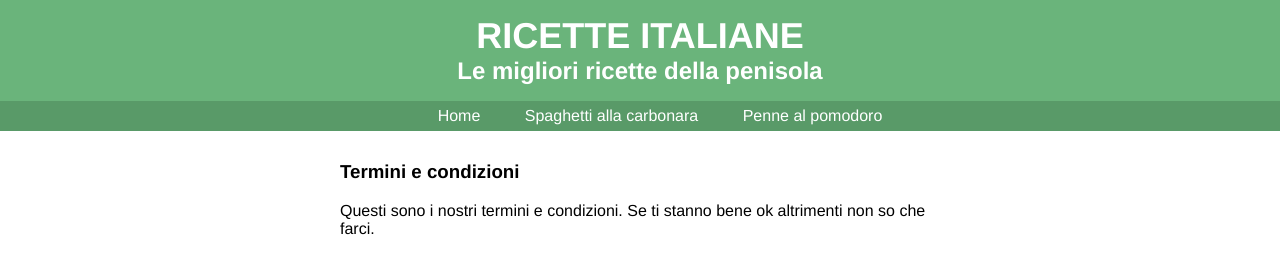
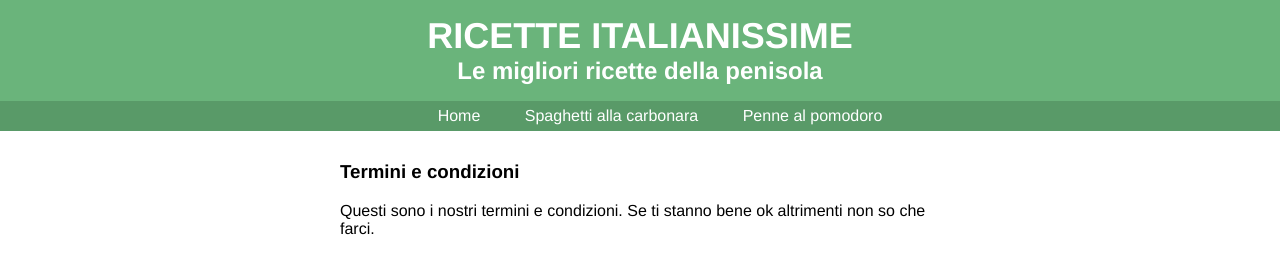
Before and after one commit to tooavantformygard/ricetteitaliane, a plain HTML site: page term.html in a window 1280 px wide. Drawn offline with Linux system fonts and the light colour scheme.

Commit message:
Update term.html

```diff
--- a/term.html
+++ b/term.html
@@ -8,7 +8,7 @@
 	<body>
 	  <div id="header">
 		<a href="index.html" id="=head">
-			<h1>Ricette italiane</h1> </a>
+			<h1>Ricette italianissime</h1> </a>
 			<h2>Le migliori ricette della penisola</h2>
 		</a>
 		<ul id="nav">
```
